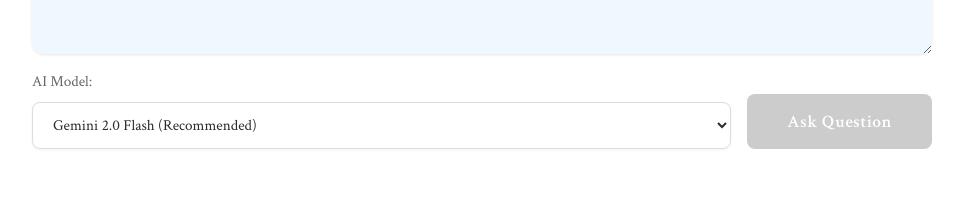
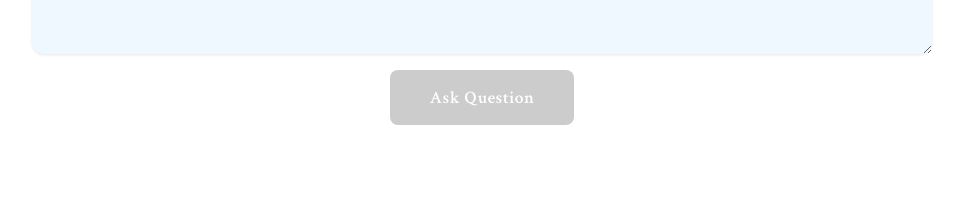
Before and after one commit to ianvanharten/macdonald_history_bot, a Vue app in the folder frontend/: page / in a window 1280 px wide. Shown: the part 570-769 px from the top of the page, without its empty margins (158-1121 px from the left). Built offline with nearby package versions, Linux system fonts and the light colour scheme; a web font is replaced by a local one.

Commit message:
Remove model selection. - moving to pay for the google model.

```diff
--- a/frontend/src/App.vue
+++ b/frontend/src/App.vue
@@ -106,6 +106,28 @@ export default {
           model: model
         })
 
+        // Check if the response contains an error field (backend-handled errors)
+        if (result.data.error) {
+          // Handle backend-reported errors
+          const errorMessage = result.data.error.toLowerCase()
+
+          if (errorMessage.includes('rate limit') || errorMessage.includes('429')) {
+            error.value = `I apologize, but we've reached the usage limit for the AI model. Please wait a few minutes and try again.`
+            errorType.value = 'rate-limit'
+          } else if (errorMessage.includes('timeout') || errorMessage.includes('unavailable')) {
+            error.value = 'The AI service is temporarily experiencing issues. Please try again in a moment.'
+            errorType.value = 'server-error'
+          } else if (errorMessage.includes('authentication') || errorMessage.includes('unauthorized')) {
+            error.value = 'There seems to be an authentication issue with the AI service. Please contact support if this persists.'
+            errorType.value = 'auth-error'
+          } else {
+            error.value = result.data.error
+            errorType.value = 'general-error'
+          }
+          return // Exit early, don't set response.value
+        }
+
+        // If no error, process the successful response
         response.value = result.data
 
         // Scroll to response after it loads
@@ -115,11 +137,11 @@ export default {
         }, 200) // Small delay to allow fade animation to start
 
       } catch (err) {
-        // Check for rate limit errors specifically
+        // Handle HTTP-level errors (network issues, etc.)
         if (err.response?.status === 429 ||
             (err.response?.data?.error && err.response.data.error.includes('rate limit')) ||
             (err.message && err.message.includes('429'))) {
-          error.value = `I apologize, but we've reached the usage limit for the current AI model. Please wait a few minutes and try again, or try selecting a different AI model.`
+          error.value = `I apologize, but we've reached the usage limit for the AI model. Please wait a few minutes and try again.`
           errorType.value = 'rate-limit'
         } else if (err.response?.status >= 500) {
           error.value = 'The AI service is temporarily experiencing issues. Please try again in a moment.'
--- a/frontend/src/components/QuestionInput.vue
+++ b/frontend/src/components/QuestionInput.vue
@@ -13,20 +13,6 @@
         ></textarea>
 
         <div class="controls-row">
-          <div class="model-selector">
-            <label for="model-select" class="model-label">AI Model:</label>
-            <select
-              id="model-select"
-              v-model="selectedModel"
-              class="model-select"
-              :disabled="isLoading"
-            >
-              <option value="google/gemini-2.0-flash-exp:free">Gemini 2.0 Flash (Recommended)</option>
-              <option value="mistralai/mistral-small-3.2-24b-instruct:free">Mistral Small 3.2 24B</option>
-              <option value="openrouter/cypher-alpha:free">OpenRouter Cypher Alpha</option>
-            </select>
-          </div>
-
           <button
             type="submit"
             class="submit-button"
@@ -59,7 +45,8 @@ export default {
   emits: ['question-submitted'],
   setup(props, { emit }) {
     const question = ref('')
-    const selectedModel = ref('google/gemini-2.0-flash-exp:free') // Default to Gemini
+    // Hardcoded model - using Google Gemini 2.0 Flash
+    const model = 'google/gemini-2.0-flash-exp:free'
 
     // Watch for changes in currentQuestion to update the input when suggestions are clicked
     watch(() => props.currentQuestion, (newQuestion) => {
@@ -72,7 +59,7 @@ export default {
       if (question.value.trim() && !props.isLoading) {
         emit('question-submitted', {
           question: question.value.trim(),
-          model: selectedModel.value
+          model: model
         })
         question.value = '' // Clear the input after submission
       }
@@ -86,7 +73,6 @@ export default {
 
     return {
       question,
-      selectedModel,
       submitQuestion,
       handleEnterKey
     }
@@ -112,47 +98,8 @@ export default {
 
 .controls-row {
   display: flex;
-  gap: 1rem;
-  align-items: flex-end;
-}
-
-.model-selector {
-  flex: 1;
-  display: flex;
-  flex-direction: column;
-  gap: 0.5rem;
-}
-
-.model-label {
-  font-family: 'Crimson Text', serif;
-  font-size: 0.95rem;
-  color: #666;
-  font-weight: 500;
-}
-
-.model-select {
-  padding: 0.75rem 1rem;
-  border: 1px solid #ddd;
-  border-radius: 8px;
-  background: #fff;
-  font-family: 'Crimson Text', serif;
-  font-size: 0.95rem;
-  color: #2c2c2c;
-  cursor: pointer;
-  transition: all 0.3s ease;
-  box-shadow: 0 1px 3px rgba(0, 0, 0, 0.05);
-}
-
-.model-select:focus {
-  outline: none;
-  border-color: #2c2c2c;
-  box-shadow: 0 2px 6px rgba(44, 44, 44, 0.1);
-}
-
-.model-select:disabled {
-  background-color: #f5f5f5;
-  cursor: not-allowed;
-  opacity: 0.7;
+  justify-content: center;
+  align-items: center;
 }
 
 .question-textarea {
@@ -222,12 +169,6 @@ export default {
     padding: 1rem 0;
   }
 
-  .controls-row {
-    flex-direction: column;
-    gap: 1rem;
-    align-items: stretch;
-  }
-
   .question-textarea {
     font-size: 1rem;
     min-height: 100px;
@@ -238,9 +179,5 @@ export default {
     padding: 1rem 2rem;
     font-size: 1rem;
   }
-
-  .model-select {
-    font-size: 0.9rem;
-  }
 }
 </style>
```
